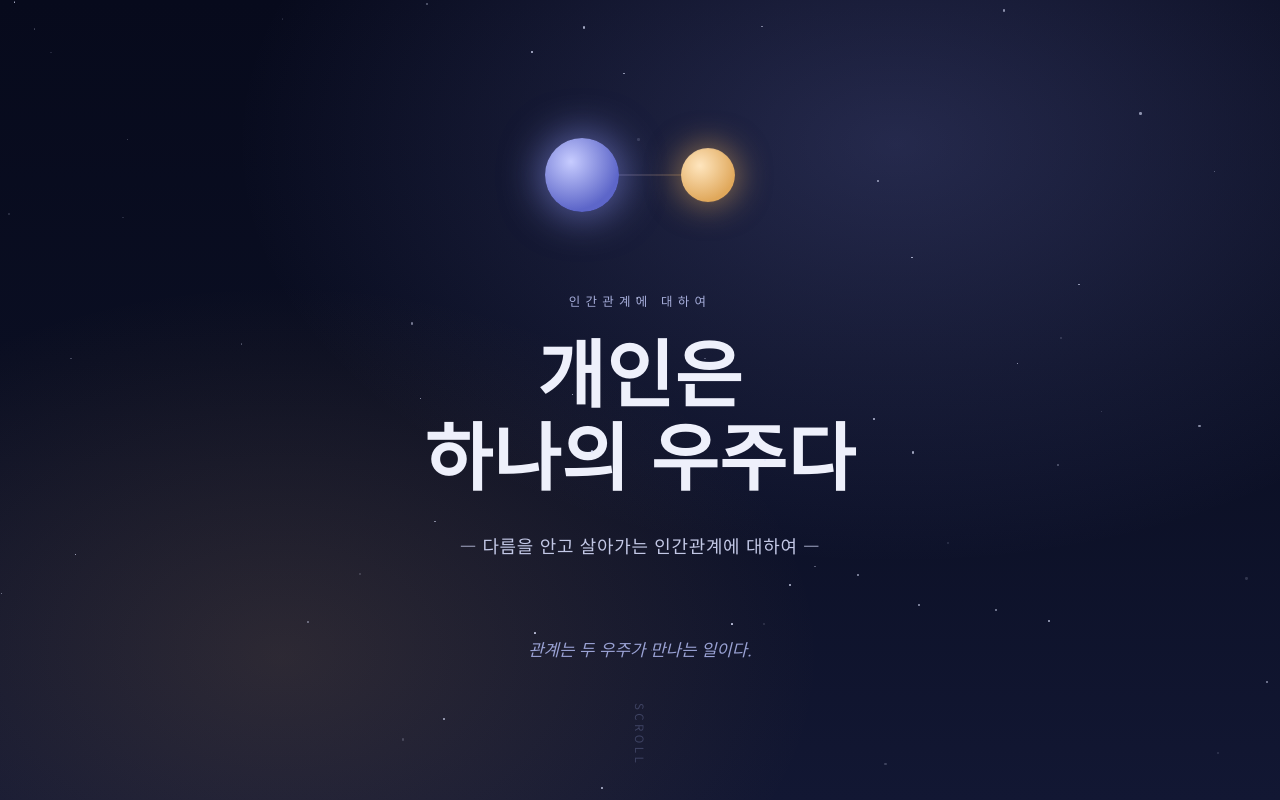
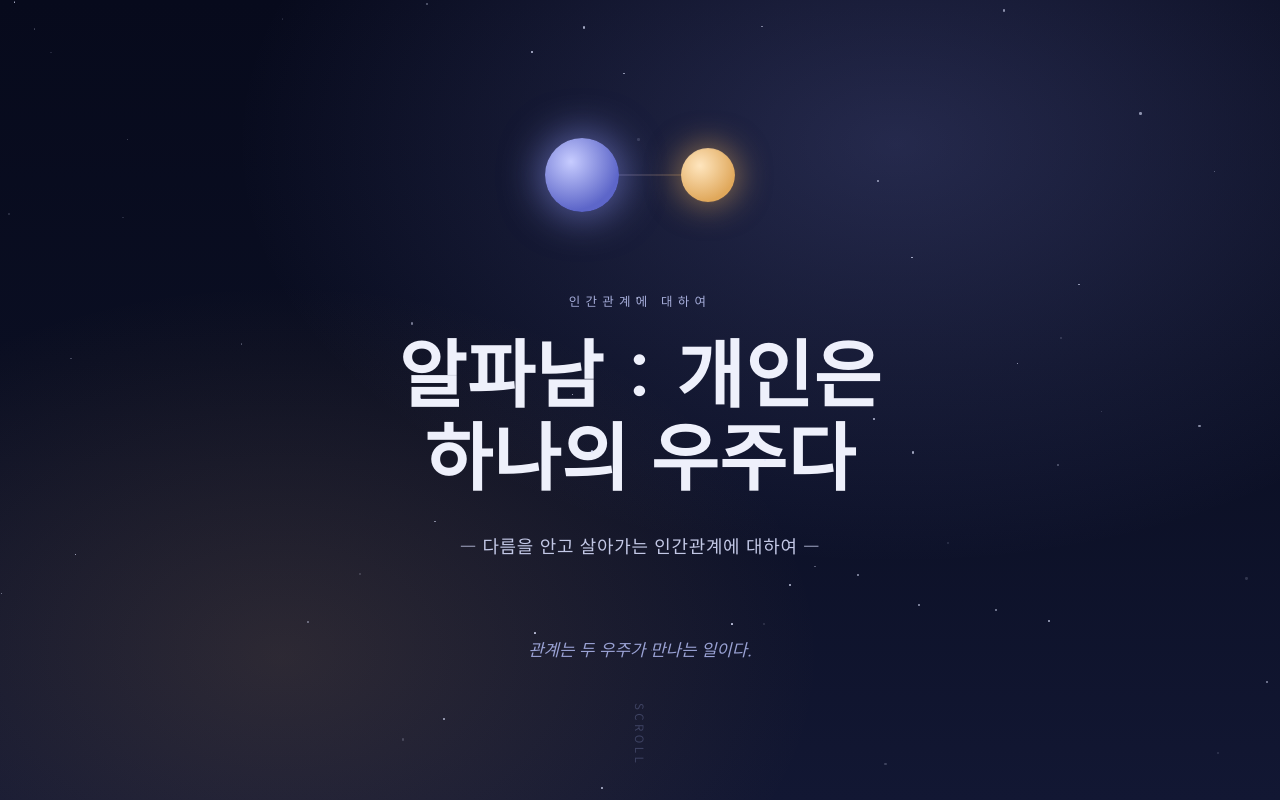
Before and after one commit to alphaman2026/Book_Universe, a plain HTML site: page index.html in a window 1280 px wide. Shown: the top 800 px of the page. Drawn offline with Linux system fonts and the light colour scheme.

Commit message:
Update and rename 개인은_하나의_우주다.html to index.html

```diff
--- a/개인은_하나의_우주다.html
+++ b/index.html
@@ -3,7 +3,7 @@
 <head>
 <meta charset="UTF-8" />
 <meta name="viewport" content="width=device-width, initial-scale=1.0" />
-<title>개인은 하나의 우주다</title>
+<title>알파남 :  개인은 하나의 우주다</title>
 <link rel="preconnect" href="https://fonts.googleapis.com" />
 <link rel="preconnect" href="https://fonts.gstatic.com" crossorigin />
 <link href="https://fonts.googleapis.com/css2?family=Nanum+Myeongjo:wght@400;700;800&family=Noto+Sans+KR:wght@300;400;500;700&display=swap" rel="stylesheet" />
@@ -226,7 +226,7 @@
     <span class="orb b"></span>
   </div>
   <p class="eyebrow">인간관계에 대하여</p>
-  <h1>개인은<br/>하나의 우주다</h1>
+  <h1>알파남 :  개인은<br/>하나의 우주다</h1>
   <p class="sub">— 다름을 안고 살아가는 인간관계에 대하여 —</p>
   <p class="thesis">관계는 두 우주가 만나는 일이다.</p>
   <div class="scrollcue">SCROLL</div>
```
